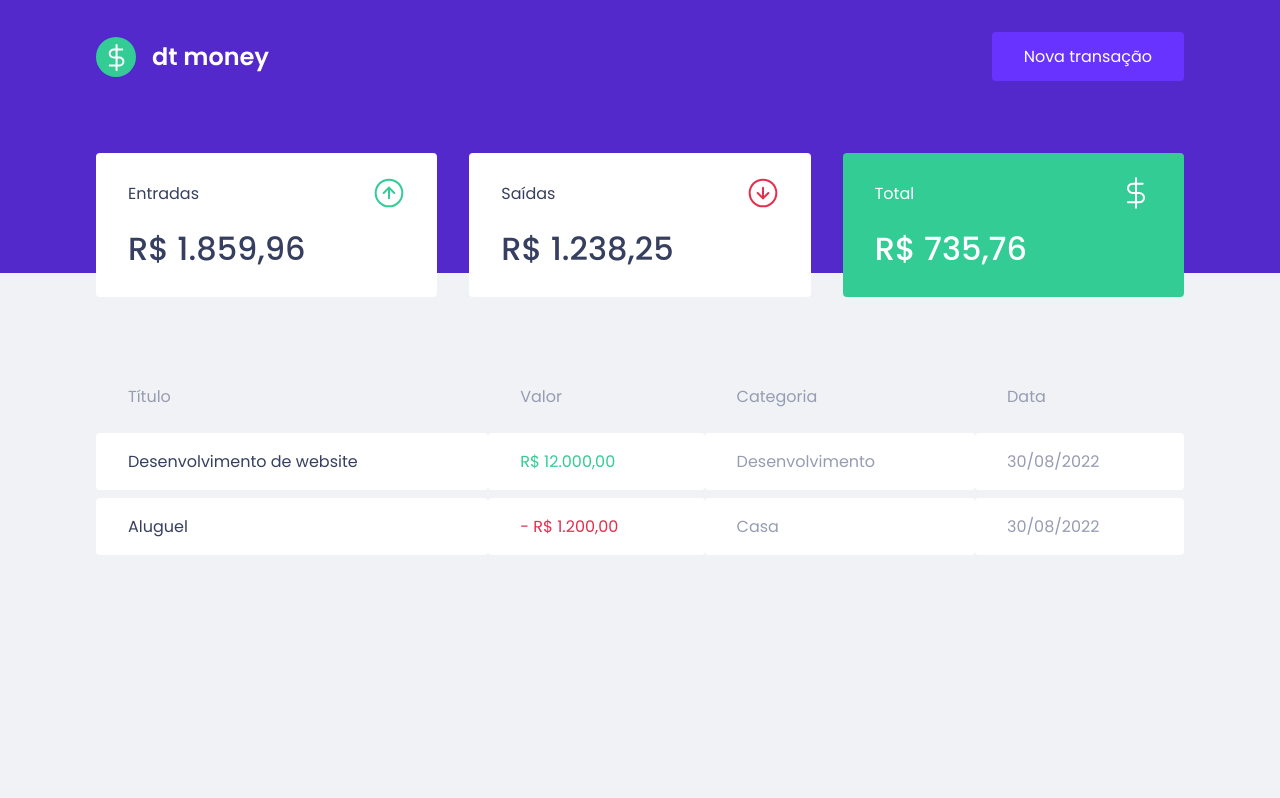
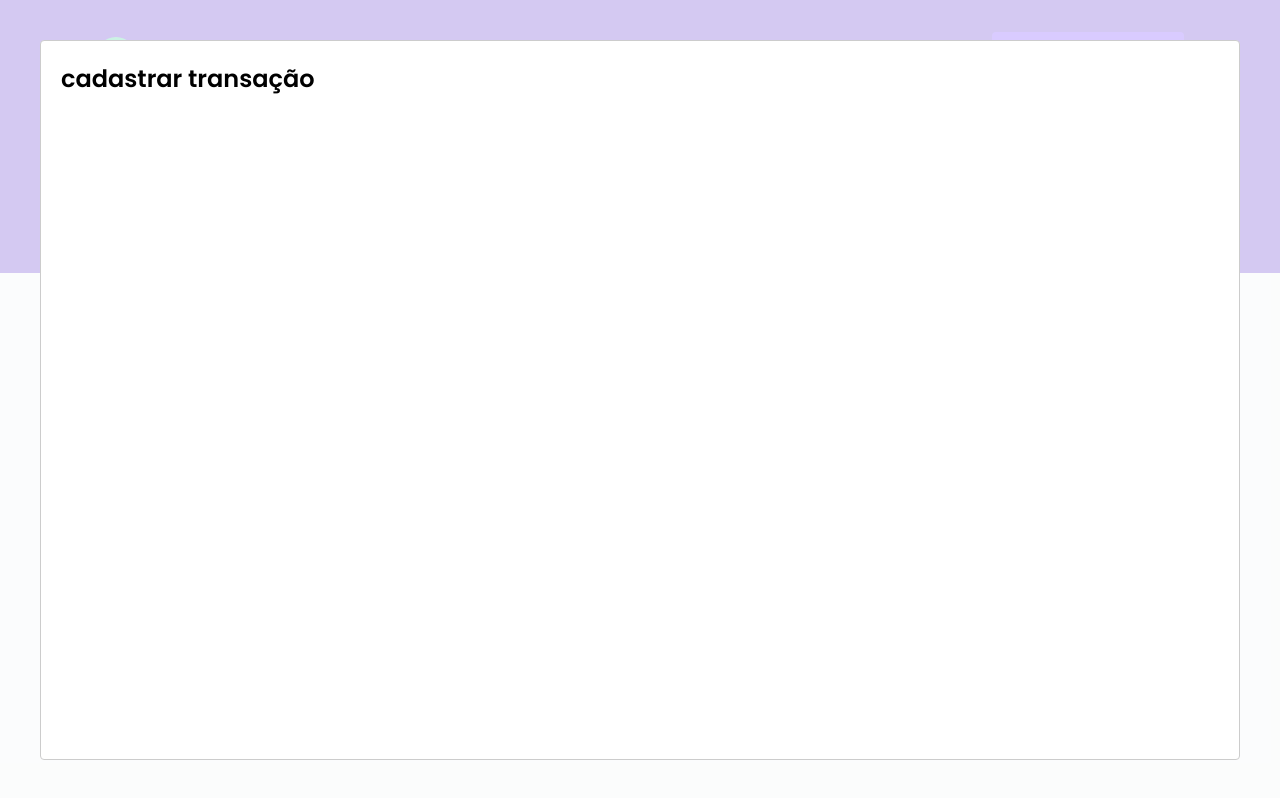
Before and after one commit to VNatario/dt-money, a React (Create React App) app: page / in a window 1280 px wide. Both pictures are taken after a click on the button "Nova transação". Built offline with nearby package versions, Linux system fonts and the light colour scheme; no server answers; what miragejs would draw is missing.

Commit message:
feat: add react-modal

```diff
--- a/package.json
+++ b/package.json
@@ -7,6 +7,7 @@
     "miragejs": "^0.1.45",
     "react": "^18.2.0",
     "react-dom": "^18.2.0",
+    "react-modal": "^3.15.1",
     "react-scripts": "5.0.1",
     "styled-components": "^5.3.5",
     "web-vitals": "^2.1.0"
@@ -19,6 +20,7 @@
     "@types/node": "^16.7.13",
     "@types/react": "^18.0.0",
     "@types/react-dom": "^18.0.0",
+    "@types/react-modal": "^3.13.1",
     "@types/styled-components": "^5.1.26",
     "typescript": "^4.4.2"
   },
--- a/src/components/Header/index.tsx
+++ b/src/components/Header/index.tsx
@@ -1,12 +1,33 @@
+import { useState } from "react";
+import Modal from "react-modal";
 import logoImg from "../../assets/logo.svg";
 import { Container, Content } from "./styles";
 
 export function Header() {
+  const [isNewTransactionModalOpen, setIsNewTransactionModalOpen] =
+    useState(false);
+
+  function handleOpenNewTransactionModal() {
+    setIsNewTransactionModalOpen(true);
+  }
+
+  function handleCloseNewTransactionModal() {
+    setIsNewTransactionModalOpen(false);
+  }
   return (
     <Container>
       <Content>
         <img src={logoImg} alt="dt money" />
-        <button type="button">Nova transação</button>
+        <button type="button" onClick={handleOpenNewTransactionModal}>
+          Nova transação
+        </button>
+
+        <Modal
+          isOpen={isNewTransactionModalOpen}
+          onRequestClose={handleCloseNewTransactionModal}
+        >
+          <h2>cadastrar transação</h2>
+        </Modal>
       </Content>
     </Container>
   );
```
Also changed, not shown: 1 other file (tests, documents, lock files or other folders).
